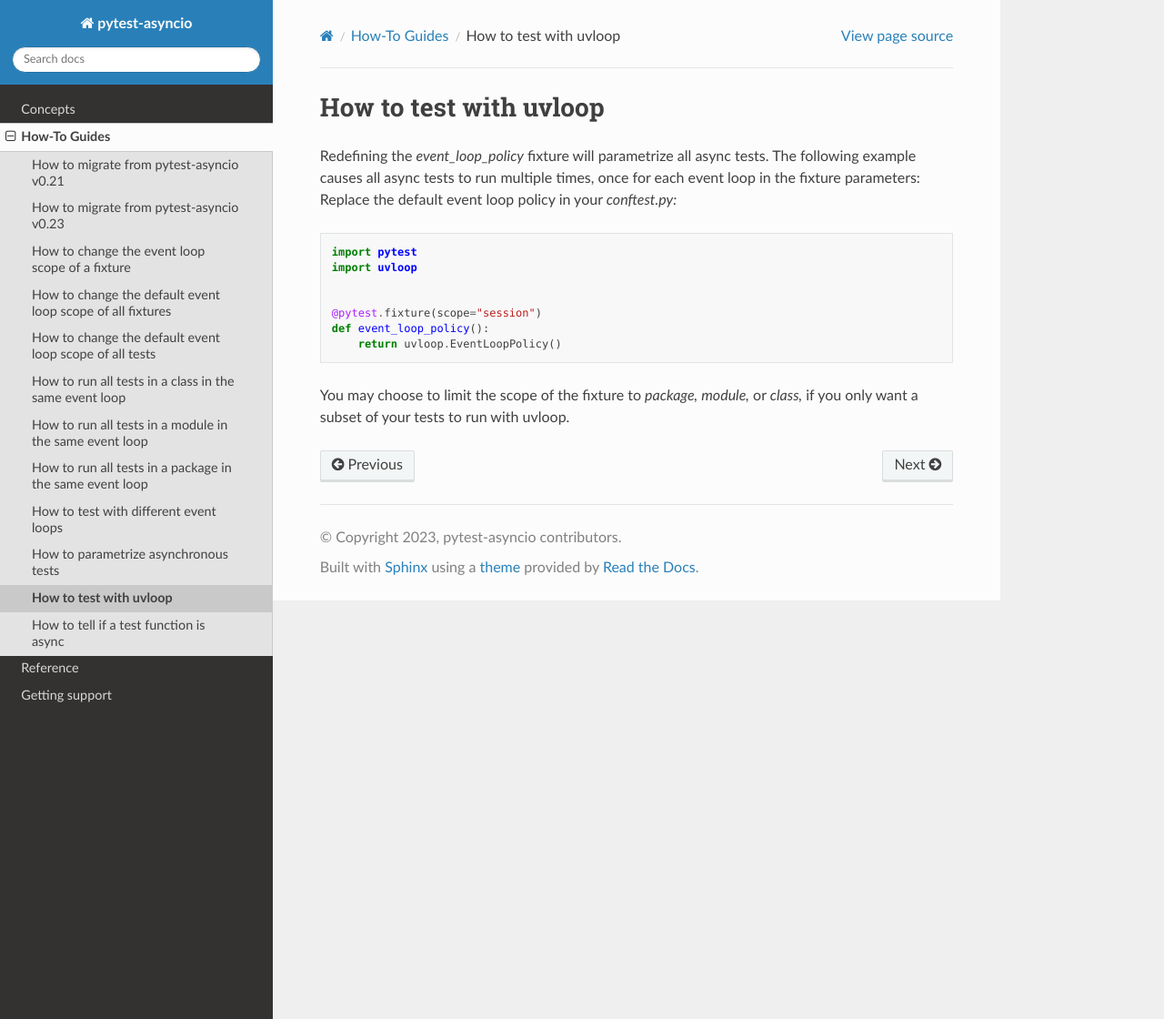
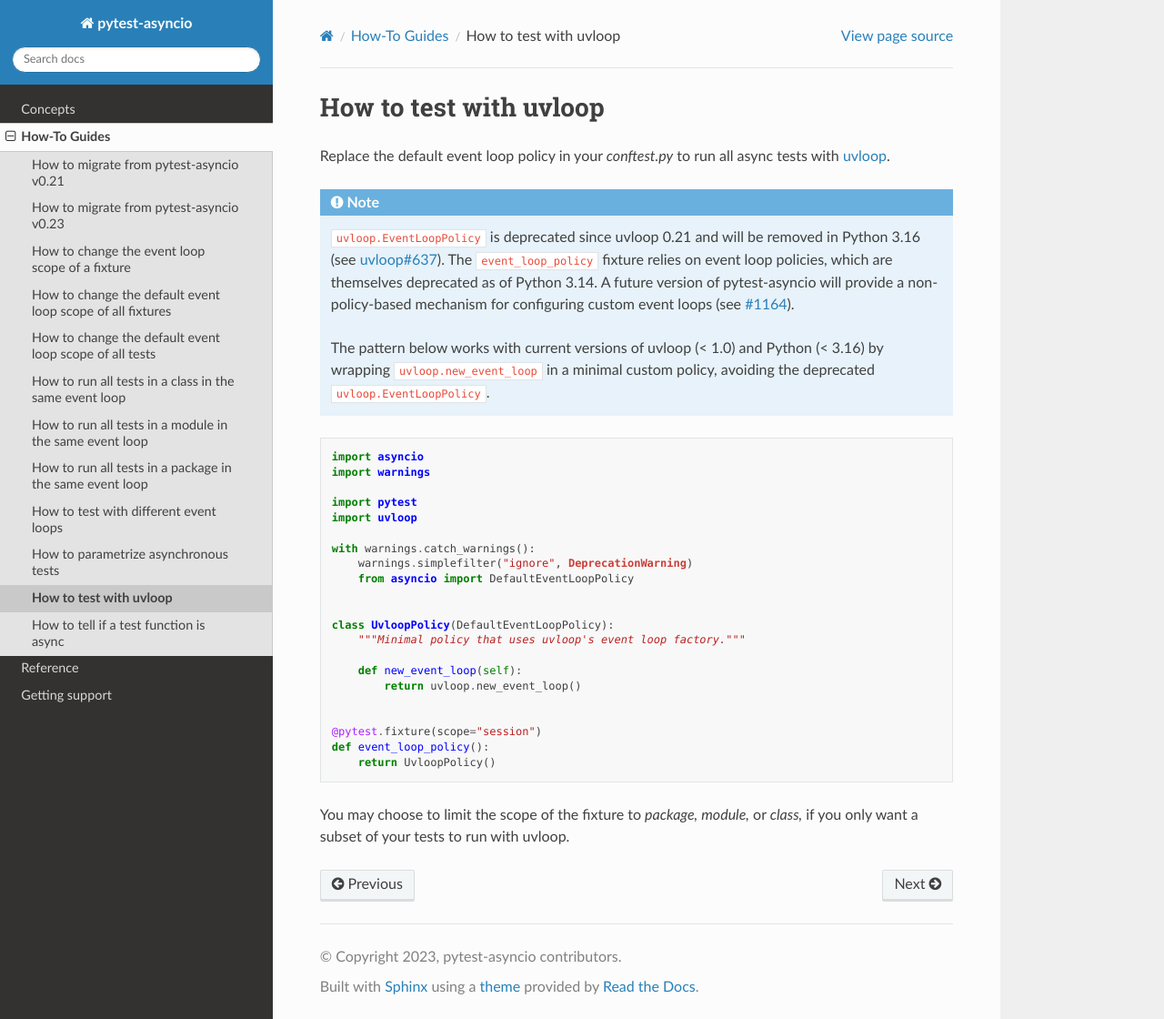
Before and after one commit to pytest-dev/pytest-asyncio, a Sphinx documentation site: the page built from docs/how-to-guides/uvloop.rst, in a window 1280 px wide and 1120 px high. Shown: the whole window at 91% size. Built offline with Sphinx 7.4.7 and the Read the Docs theme 3.1.0, drawn with Linux system fonts in a browser that asks for light colours.

Commit message:
Docs: update uvloop how-to to avoid deprecated EventLoopPolicy
uvloop.EventLoopPolicy was deprecated in uvloop 0.21 and will be
removed in Python 3.16. Replace the documented pattern with a minimal
custom policy subclass that delegates to uvloop.new_event_loop(),
and add a note about the deprecation context and future plans.

Closes #1346

Co-Authored-By: Claude Opus 4.6 <noreply@anthropic.com>

```diff
--- a/docs/how-to-guides/uvloop.rst
+++ b/docs/how-to-guides/uvloop.rst
@@ -2,17 +2,47 @@
 How to test with uvloop
 =======================
 
-Redefining the *event_loop_policy* fixture will parametrize all async tests. The following example causes all async tests to run multiple times, once for each event loop in the fixture parameters:
-Replace the default event loop policy in your *conftest.py:*
+Replace the default event loop policy in your *conftest.py* to run all async
+tests with `uvloop <https://github.com/MagicStack/uvloop>`_.
+
+.. note::
+
+    ``uvloop.EventLoopPolicy`` is deprecated since uvloop 0.21 and will be
+    removed in Python 3.16 (see `uvloop#637
+    <https://github.com/MagicStack/uvloop/issues/637>`_). The
+    ``event_loop_policy`` fixture relies on event loop policies, which are
+    themselves deprecated as of Python 3.14. A future version of
+    pytest-asyncio will provide a non-policy-based mechanism for configuring
+    custom event loops (see `#1164
+    <https://github.com/pytest-dev/pytest-asyncio/issues/1164>`_).
+
+    The pattern below works with current versions of uvloop (< 1.0) and
+    Python (< 3.16) by wrapping ``uvloop.new_event_loop`` in a minimal
+    custom policy, avoiding the deprecated ``uvloop.EventLoopPolicy``.
 
 .. code-block:: python
+
+    import asyncio
+    import warnings
 
     import pytest
     import uvloop
 
+    with warnings.catch_warnings():
+        warnings.simplefilter("ignore", DeprecationWarning)
+        from asyncio import DefaultEventLoopPolicy
+
+
+    class UvloopPolicy(DefaultEventLoopPolicy):
+        """Minimal policy that uses uvloop's event loop factory."""
+
+        def new_event_loop(self):
+            return uvloop.new_event_loop()
+
 
     @pytest.fixture(scope="session")
     def event_loop_policy():
-        return uvloop.EventLoopPolicy()
+        return UvloopPolicy()
 
-You may choose to limit the scope of the fixture to *package,* *module,* or *class,* if you only want a subset of your tests to run with uvloop.
+You may choose to limit the scope of the fixture to *package,* *module,* or
+*class,* if you only want a subset of your tests to run with uvloop.
```
